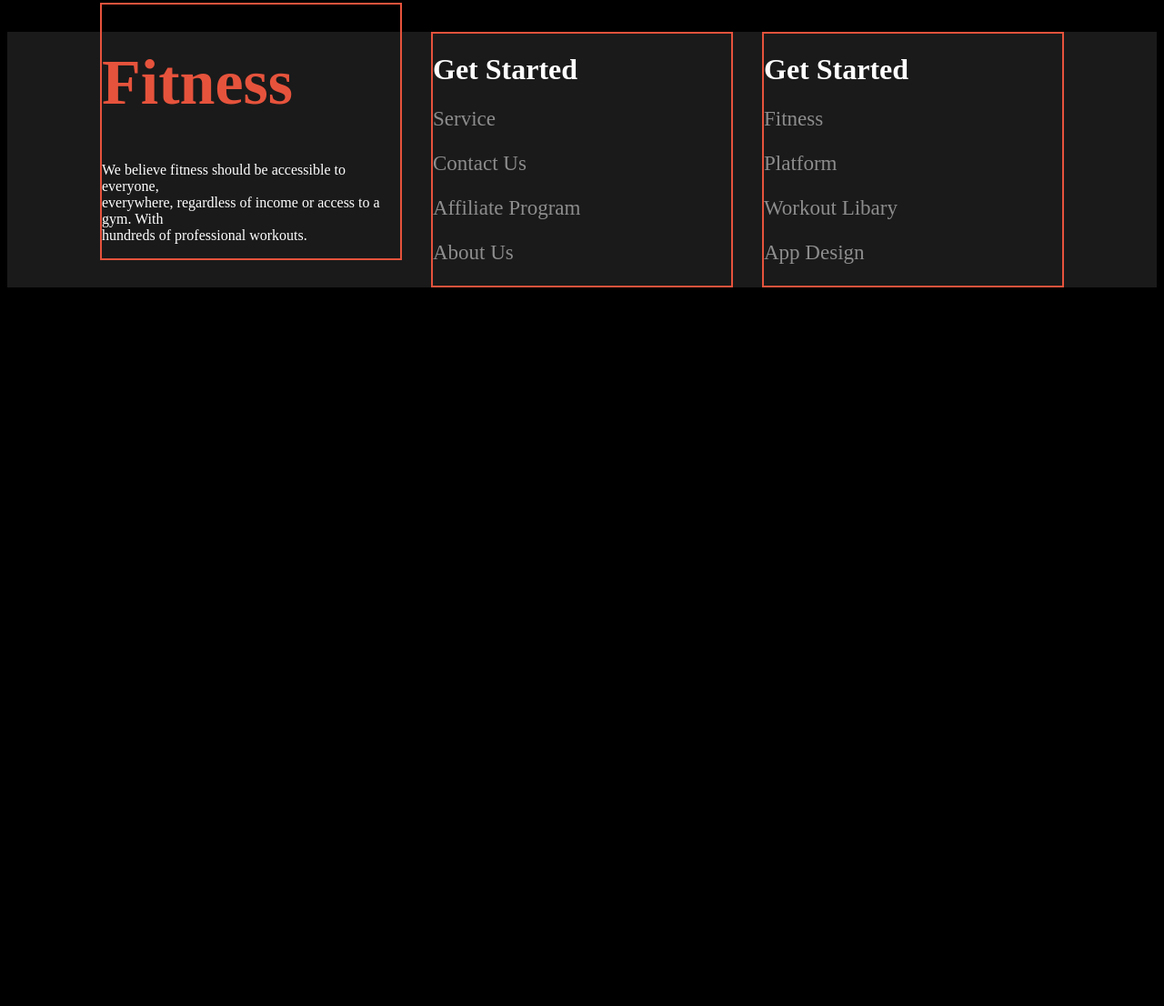
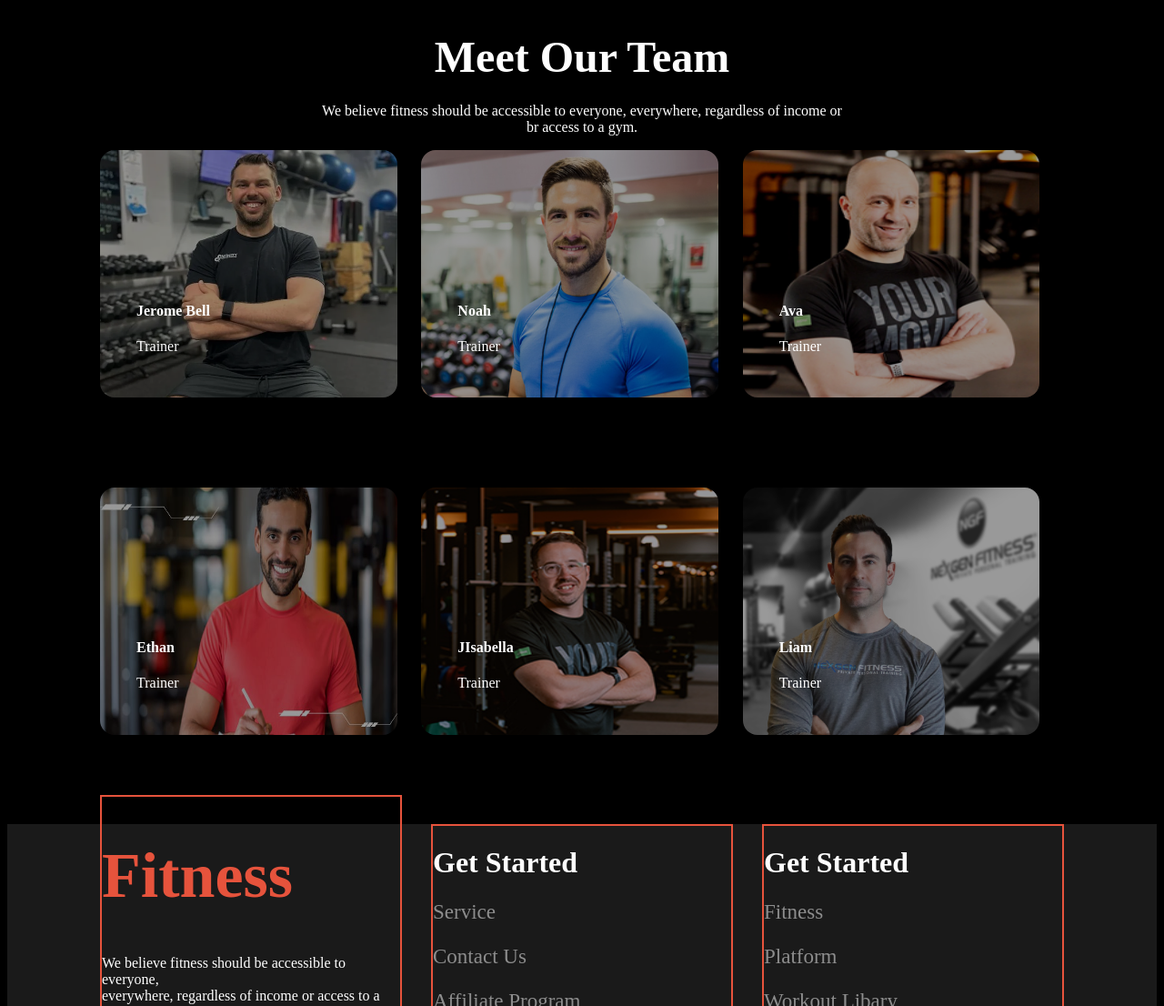
Before and after one commit to Rifatinfo/versatile-responsive-web, a plain HTML site: page index.html in a window 1280 px wide. Shown: the part 1796-2902 px from the top of the page at 91% size. Before the commit the page ends 2120 px from the top, so only its background shows below. Drawn offline with Linux system fonts and the light colour scheme.

Commit message:
meet our team

```diff
--- a/index.html
+++ b/index.html
@@ -1,11 +1,13 @@
 <!DOCTYPE html>
 <html lang="en">
+
 <head>
     <meta charset="UTF-8">
     <meta name="viewport" content="width=device-width, initial-scale=1.0">
     <title>versatile-responsive-web</title>
     <link rel="stylesheet" href="styles/style.css">
 </head>
+
 <body class="bg-color">
     <header class="bg-color">
         <!-- header nav -->
@@ -15,7 +17,8 @@
             </div>
             <div>
                 <ul class="list-items text">
-                    <li class="list-item"><a class="item text" href=""><button class="active-link text">Home</button></a></li>
+                    <li class="list-item"><a class="item text" href=""><button
+                                class="active-link text">Home</button></a></li>
                     <li class="list-item"><a class="item text" href="">Service</a></li>
                     <li class="list-item"><a class="item text" href="">Contact</a></li>
                     <li class="list-item"><a class="item text" href="">About</a></li>
@@ -26,7 +29,8 @@
             <div class="banner-content">
                 <div>
                     <h1 class="banner-title">Get body in</br> shape & stay </br> healthy</h1>
-                <p class="banner-description">A huge selection of health and fitness content, healthy recipes </br> and transformation stories to help you get fit and stay fit!</p>
+                    <p class="banner-description">A huge selection of health and fitness content, healthy recipes </br>
+                        and transformation stories to help you get fit and stay fit!</p>
                 </div>
                 <div>
                     <button class="common-btn">Join Club Now!</button>
@@ -42,7 +46,8 @@
         <section class="banner-content">
             <div>
                 <h1 class="habit-title">Change Your Habits</h1>
-            <p class="habit-description">We believe fitness should be accessible to everyone, everywhere, regardless of income or</br> access to a gym.</p>
+                <p class="habit-description">We believe fitness should be accessible to everyone, everywhere, regardless
+                    of income or</br> access to a gym.</p>
             </div>
             <!-- grid section -->
             <div class="habit-grid">
@@ -76,7 +81,8 @@
                 <div class="content-run border">
                     <div>
                         <h1 class="run-title">Run an Extra</br> Mile Easily</h1>
-            <p class="run-description">We believe fitness should be accessible to everyone, everywhere, regardless of income or access to a gym. With hundreds of professional workouts.</p>
+                        <p class="run-description">We believe fitness should be accessible to everyone, everywhere,
+                            regardless of income or access to a gym. With hundreds of professional workouts.</p>
                     </div>
                     <div class=" border">
                         <button class="common-btn">Join Now!</button>
@@ -87,12 +93,65 @@
                 </div>
             </div>
         </section>
+
+        <!-- Meet Our Team -->
+        <section>
+            <div>
+                <h1 class="habit-title">Meet Our Team</h1>
+                <p class="habit-description">We believe fitness should be accessible to everyone, everywhere, regardless of income or </br>br access to a gym.</p>
+            </div>
+            <div class="our-team">
+                 <div class="team-container">
+                    <img src="images/trainer1.png" alt="">
+                 <div>
+                    <h4 class="team-content">Jerome Bell</h4>
+                    <p class="team-content">Trainer</p>
+                 </div>
+                 </div>
+                 <div class="team-container">
+                    <img src="images/trainer2.png" alt="">
+                 <div>
+                    <h4 class="team-content">Noah</h4>
+                    <p class="team-content">Trainer</p>
+                 </div>
+                 </div>
+                 <div class="team-container">
+                    <img src="images/trainer3.png" alt="">
+                 <div>
+                    <h4 class="team-content">Ava</h4>
+                    <p class="team-content">Trainer</p>
+                 </div>
+                 </div>
+                 <div class="team-container">
+                    <img src="images/trainer4.png" alt="">
+                 <div>
+                    <h4 class="team-content">Ethan</h4>
+                    <p class="team-content">Trainer</p>
+                 </div>
+                 </div>
+                 <div  class="team-container">
+                    <img src="images/trainer5.png" alt="">
+                 <div>
+                    <h4 class="team-content">JIsabella</h4>
+                    <p class="team-content">Trainer</p>
+                 </div>
+                 </div>
+                 <div  class="team-container">
+                    <img src="images/trainer6.png" alt="">
+                 <div>
+                    <h4 class="team-content">Liam</h4>
+                    <p class="team-content">Trainer</p>
+                 </div>
+                 </div>
+            </div>
+        </section>
     </main>
     <footer>
         <div class="footer-grid">
             <div class="border logo-content">
                 <h1 class="logo-title">Fitness</h1>
-              <p class="logo-description">We believe fitness should be accessible to everyone,</br> everywhere, regardless of income or access to a  gym. With </br> hundreds of professional workouts.</p>
+                <p class="logo-description">We believe fitness should be accessible to everyone,</br> everywhere,
+                    regardless of income or access to a gym. With </br> hundreds of professional workouts.</p>
             </div>
             <div class="border">
                 <h1 class="common-get-start">Get Started</h1>
@@ -115,4 +174,5 @@
         </div>
     </footer>
 </body>
+
 </html>
--- a/styles/style.css
+++ b/styles/style.css
@@ -179,6 +179,33 @@ footer{
     background: rgba(255, 255, 255, 0.1);
 }
 
+/* our team */
+.our-team{
+    max-width: 1060px;
+    margin: 0 auto;
+    display: grid;
+    grid-template-columns: repeat(3, 1fr);
+}
+.our-team{
+    width: 100%;
+}
+.team-container img{
+    width: 326.67px;
+    height: 272px;
+    filter: brightness(60%);
+    border-radius: 16px;
+}
+.team-content{
+    position: relative;
+    top: -130px;
+    left: 40px;
+}
+
+
+
+
+
+
 /* mobile responsive  */
 @media screen and (max-width: 576px) {
     .banner, .run-padding{
@@ -193,7 +220,7 @@ footer{
     .list-items{
        display: none;
     }
-    .habit-grid, .footer-grid{
+    .habit-grid, .footer-grid, .our-team{
         grid-template-columns: repeat(1, 1fr);
     }
     .habit-content img{
@@ -205,5 +232,7 @@ footer{
     .run-img{
         max-width: 100%;
     }
-    /* footer */
+    .team-container img{
+        margin-left: 30px;
+    }
 }
```
Lines whose indentation alone changed are shown as unchanged.
